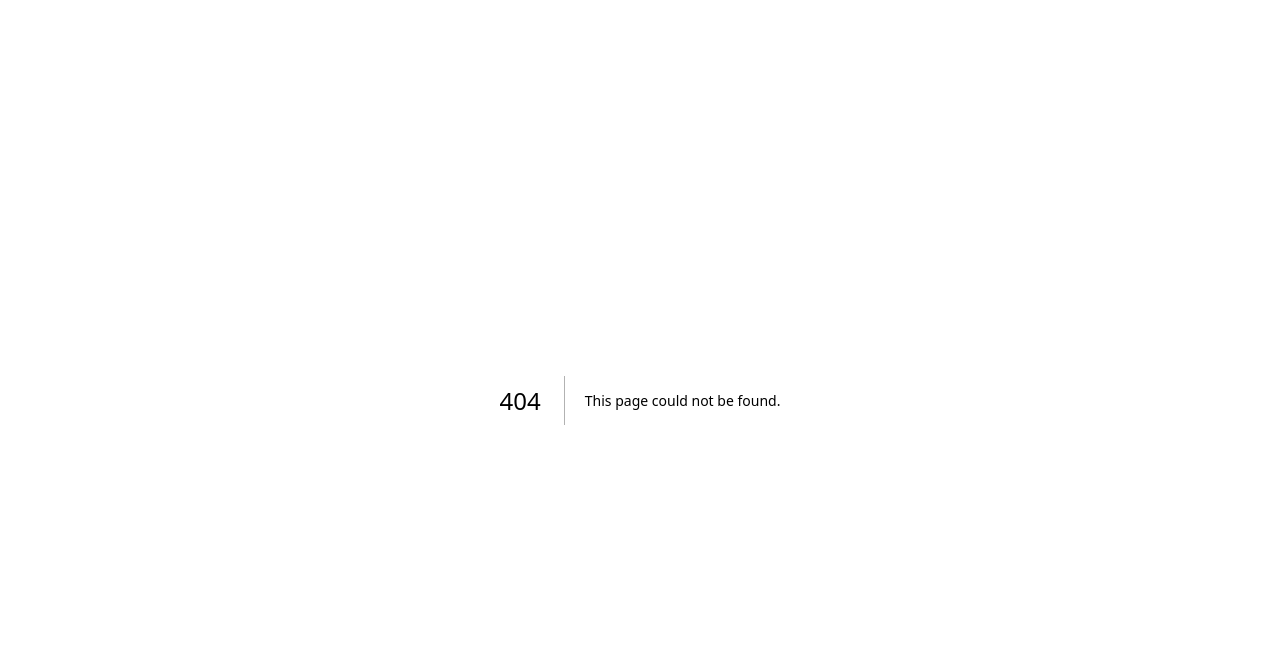
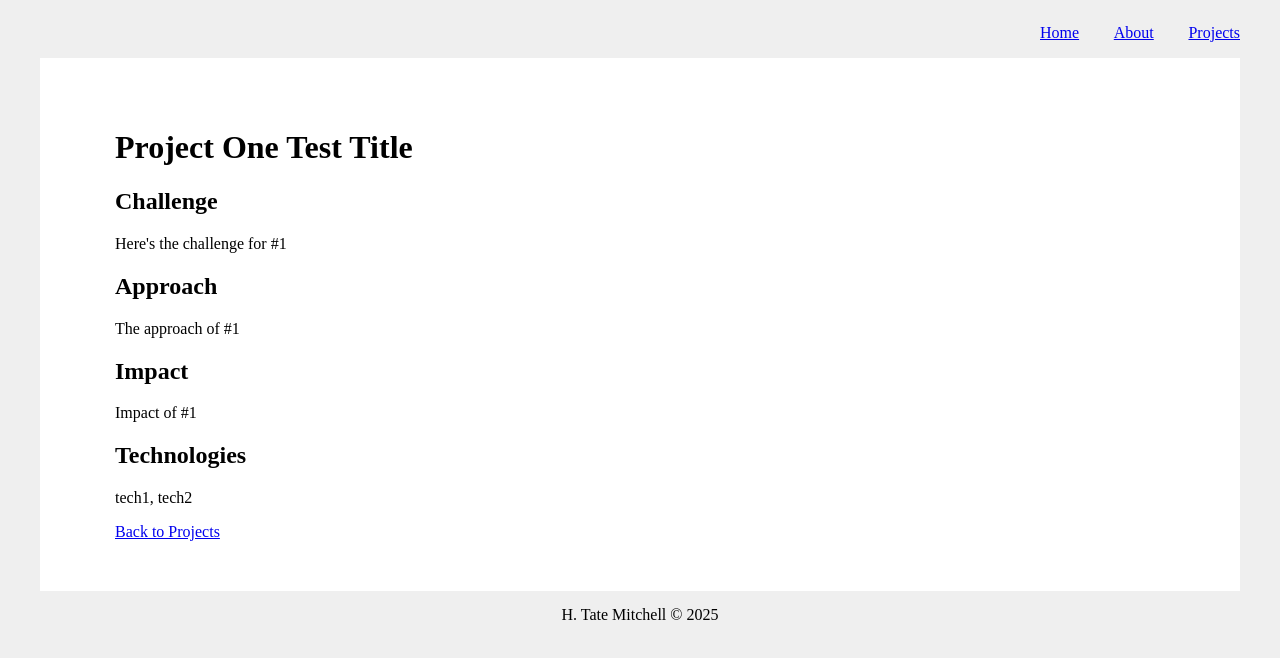
Before and after one commit to h-tate-mitchell/my-portfolio, a Next.js app: page /project/1 in a window 1280 px wide. Before the commit this address had no page. Shown: the top 658 px of the page. Built offline with nearby package versions, Linux system fonts and the light colour scheme.

Commit message:
Page layout setup

```diff
--- /dev/null
+++ b/src/components/Navbar.tsx
@@ -0,0 +1,23 @@
+import React from 'react'
+import Link from 'next/link'
+import styles from '@/styles/Navbar.module.css'
+
+const Navbar = () => {
+  return (
+    <div className={styles.navbar}>
+        <ul className={styles.buttons}>
+            <li>
+                <Link href='/'>Home</Link>
+            </li>
+            <li>
+                <Link href='/about'>About</Link>
+            </li>
+            <li>
+                <Link href='/projects'>Projects</Link>
+            </li>
+        </ul>
+    </div>
+  )
+}
+
+export default Navbar
--- /dev/null
+++ b/src/components/Page.tsx
@@ -0,0 +1,35 @@
+import React from 'react'
+import Navbar from './Navbar'
+import Head from 'next/head';
+import styles from '@/styles/Page.module.css'
+
+type PageProps = {
+    children: React.ReactNode;
+    title: string;
+}
+
+const Page = (props: PageProps) => {
+    const { children, title } = props;
+  return (
+    <>
+        <Head>
+            <title>{title}</title>
+            <meta name="description" content="H. Tate Mitchell's Portfolio App" />
+            <meta name="viewport" content="width=device-width, initial-scale=1" />
+            <link rel="icon" href="/favicon.ico" />
+        </Head>
+        <Navbar />
+        <div className="page">
+            <main className={styles.main}>
+                {children}
+            </main>
+            <footer className={styles.footer}>
+                H. Tate Mitchell © {new Date().getFullYear()}
+            </footer>
+        </div>
+
+    </>
+  )
+}
+
+export default Page
--- /dev/null
+++ b/src/data/projects.ts
@@ -0,0 +1,33 @@
+type Project = {
+    id: Number;
+    title: String;
+    challenge: String;
+    approach: String;
+    impact: String;
+    technologies: String[];
+}
+
+export const projects:Project[] = [
+    {
+        id : 1,
+        title : "Project One Test Title",
+        challenge : "Here's the challenge for #1",
+        approach : "The approach of #1",
+        impact : "Impact of #1",
+        technologies : [
+            "tech1", "tech2"
+        ]
+
+    },
+    {
+        id : 2,
+        title : "Project Two Test Title THIS IS TWO",
+        challenge : "Here's the challenge for #2",
+        approach : "The approach of #2",
+        impact : "Impact of #2",
+        technologies : [
+            "tech1", "tech2"
+        ]
+
+    }
+]
--- /dev/null
+++ b/src/pages/project/[id].tsx
@@ -0,0 +1,47 @@
+import React from 'react'
+import Page from '@/components/Page'
+import { useRouter } from 'next/router'
+import { projects } from '@/data/projects'
+import Link from 'next/link'
+import styles from "@/styles/Home.module.css"
+
+const projectId = () => {
+    const router = useRouter();
+    const {id} = router.query;
+    return (
+        <Page title={`Project ${id}`}>
+            {projects.some(project => project.id.toString() === id) ?
+            projects.filter(project => project.id.toString() === id).map(project =>
+                <div key={project.id.toString()}>
+                    <h1>{project.title}</h1>
+                    <section>
+                        <h2>Challenge</h2>
+                        <p>{project.challenge}</p>
+                    </section>
+                    <section>
+                        <h2>Approach</h2>
+                        <p>{project.approach}</p>
+                    </section>
+                    <section>
+                        <h2>Impact</h2>
+                        <p>{project.impact}</p>
+                    </section>
+                    <section>
+                        <h2>Technologies</h2>
+                        <p>{project.technologies.join(', ')}</p>
+                    </section>
+                </div>)
+
+            : <>
+                 Oops Project {id} not found.
+            </>
+
+            }
+            <div className={styles.interiorNav}>
+                <Link href="/projects">Back to Projects</Link>
+            </div>
+        </Page>
+    )
+}
+
+export default projectId
--- /dev/null
+++ b/src/pages/projects.tsx
@@ -0,0 +1,22 @@
+import React from 'react'
+import Page from '@/components/Page'
+import Link from 'next/link'
+import { projects as projectsData } from '@/data/projects'
+
+const projects = () => {
+  return (
+    <Page title='Projects'>
+        <h1>Projects</h1>
+        <div>
+            <ul>
+                { projectsData.map(project => (
+                    <li key={project.id.toString()}><Link href={`/project/${project.id}`}>{project.title}</Link></li>
+                ))}
+                <li><Link href={`/project/1232`}>Broken Link</Link></li>
+            </ul>
+        </div>
+    </Page>
+  )
+}
+
+export default projects
--- /dev/null
+++ b/src/styles/Navbar.module.css
@@ -0,0 +1,19 @@
+.navbar {
+    display: flex;
+    justify-content: flex-end;
+    max-width: 1200px;
+    margin: 0 auto;
+}
+
+.buttons {
+    display: flex;
+    list-style: none;
+    width: 200px;
+    justify-content: space-between;
+    padding: 0;
+}
+
+.buttons li {
+    padding: 0;
+    margin: 0;
+}
--- /dev/null
+++ b/src/styles/Page.module.css
@@ -0,0 +1,15 @@
+.main {
+    box-sizing: border-box;
+    max-width: 1200px;
+    margin: 0 auto;
+    padding: 50px 75px;
+    background-color: white;
+}
+
+.footer {
+    display: flex;
+    padding: 15px 0;
+    align-items: center;
+    justify-content: center;
+    text-align: center;
+}
--- a/src/styles/globals.css
+++ b/src/styles/globals.css
@@ -0,0 +1,3 @@
+body {
+    background-color: #efefef;
+}
```
Also changed, not shown: src/pages/about.tsx (added, +12 -0 lines), src/pages/index.tsx (+4 -16 lines).
